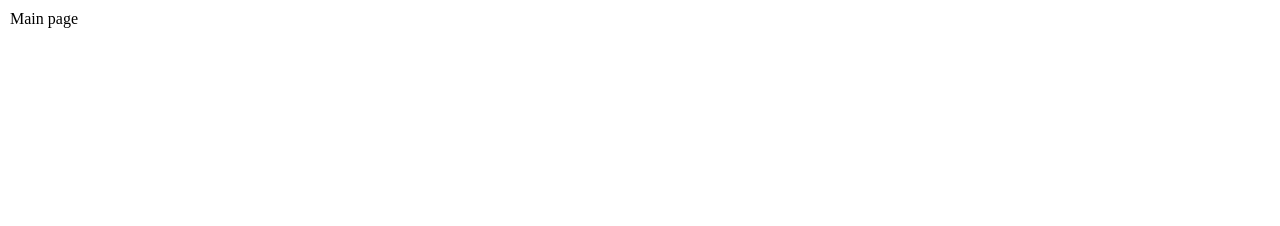
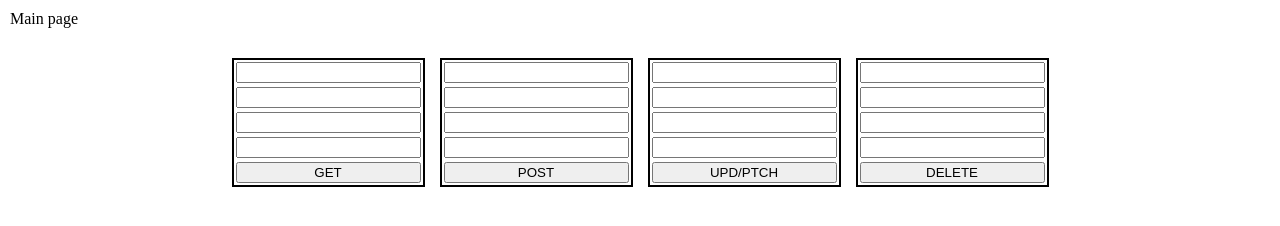
Before and after one commit to MykytaZasorin/new_proj_gallery, a plain HTML site: page server.html in a window 1280 px wide. Drawn offline with Linux system fonts and the light colour scheme.

Commit message:
Deploying to gh-pages from @ MykytaZasorin/new_proj_gallery@ce795e1c6096311bda4fa9f20ba394a66d009a09 🚀

```diff
--- /dev/null
+++ b/assets/gallery-CVuQyIBX.css
@@ -0,0 +1 @@
+h1,h2,h3,h4,h5,h6,p{margin:0}p:last-child{margin-bottom:0}ul{margin:0;padding:0;list-style:none}a{color:currentColor;text-decoration:none}button{cursor:pointer}img{display:block;max-width:100%;height:auto}.main-ref{position:absolute;top:10px;left:10px}.main-ref:focus,.main-ref:hover{color:teal}.form{display:flex;gap:5px;justify-content:center;padding-top:30px}
--- a/assets/server-D8Gr3UVx.css
+++ /dev/null
@@ -1 +0,0 @@
-h1,h2,h3,h4,h5,h6,p{margin:0}p:last-child{margin-bottom:0}ul{margin:0;padding:0;list-style:none}a{color:currentColor;text-decoration:none}button{cursor:pointer}img{display:block;max-width:100%;height:auto}.main-ref{position:absolute;top:10px;left:10px}.main-ref:focus,.main-ref:hover{color:teal}
--- /dev/null
+++ b/assets/server-m4F_T5O_.css
@@ -0,0 +1 @@
+h1,h2,h3,h4,h5,h6,p{margin:0}p:last-child{margin-bottom:0}ul{margin:0;padding:0;list-style:none}a{color:currentColor;text-decoration:none}button{cursor:pointer}img{display:block;max-width:100%;height:auto}.main-ref{position:absolute;top:10px;left:10px}.main-ref:focus,.main-ref:hover{color:teal}.forms{padding-top:50px;display:flex;text-align:center;justify-content:center;gap:15px}.form{border:solid 2px black;padding:2px;display:flex;flex-direction:column;gap:4px}
--- a/server.html
+++ b/server.html
@@ -4,9 +4,74 @@
     <meta charset="UTF-8" />
     <meta name="viewport" content="width=device-width, initial-scale=1.0" />
     <title>Server</title>
-    <link rel="stylesheet" crossorigin href="/new_proj_gallery/assets/server-D8Gr3UVx.css">
+    <link rel="stylesheet" crossorigin href="/new_proj_gallery/assets/server-m4F_T5O_.css">
   </head>
   <body>
-    <a class="main-ref" href="./index.html">Main page</a>
+    <header><a class="main-ref" href="./index.html">Main page</a></header>
+    <main>
+      <div class="forms">
+        <form class="form">
+          <div class="form-group m-2">
+            <input type="text" class="form-control" name="get-id" />
+          </div>
+          <div class="form-group m-2">
+            <input type="text" class="form-control" name="get-title" />
+          </div>
+          <div class="form-group m-2">
+            <input type="text" class="form-control" name="get-author" />
+          </div>
+          <div class="form-group m-2">
+            <input type="text" class="form-control" name="get-rating" />
+          </div>
+          <button type="submit" class="btn btn-primary">GET</button>
+        </form>
+        <form class="form">
+          <div class="form-group m-2">
+            <input type="text" class="form-control" name="post-id" />
+          </div>
+          <div class="form-group m-2">
+            <input type="text" class="form-control" name="post-title" />
+          </div>
+          <div class="form-group m-2">
+            <input type="text" class="form-control" name="post-author" />
+          </div>
+          <div class="form-group m-2">
+            <input type="text" class="form-control" name="post-rating" />
+          </div>
+          <button type="submit" class="btn btn-primary">POST</button>
+        </form>
+        <form class="form">
+          <div class="form-group m-2">
+            <input type="text" class="form-control" name="change-id" />
+          </div>
+          <div class="form-group m-2">
+            <input type="text" class="form-control" name="change-title" />
+          </div>
+          <div class="form-group m-2">
+            <input type="text" class="form-control" name="change-author" />
+          </div>
+          <div class="form-group m-2">
+            <input type="text" class="form-control" name="change-rating" />
+          </div>
+          <button type="submit" class="btn btn-primary">UPD/PTCH</button>
+        </form>
+        <form class="form">
+          <div class="form-group m-2">
+            <input type="text" class="form-control" name="delete-id" />
+          </div>
+          <div class="form-group m-2">
+            <input type="text" class="form-control" name="delete-title" />
+          </div>
+          <div class="form-group m-2">
+            <input type="text" class="form-control" name="delete-author" />
+          </div>
+          <div class="form-group m-2">
+            <input type="text" class="form-control" name="delete-rating" />
+          </div>
+          <button type="submit" class="btn btn-primary">DELETE</button>
+        </form>
+      </div>
+      <ul class="server-list"></ul>
+    </main>
   </body>
 </html>
```
Also changed, not shown: gallery.html (+19 -2 lines).
